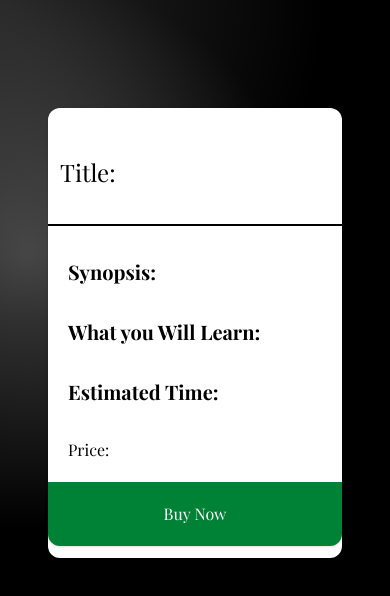
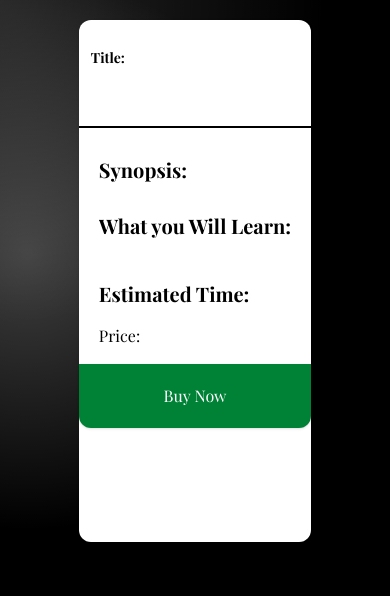
Before and after one commit to yaseen-s-8547/coreBites, a React (Vite) app: page /paywall/1 in a window 390 px wide. Shown: the top 596 px of the page. Built offline with nearby package versions, Linux system fonts and the light colour scheme; no server answers; a web font is replaced by a local one.

Commit message:
paywall responsive issues corrected

```diff
--- a/src/Components/Paywall.jsx
+++ b/src/Components/Paywall.jsx
@@ -44,25 +44,25 @@ export default function Paywall() {
     return (
         <>
 
-            <div className="w-full flex justify-center  px-12 sm:px-5   min-h-screen bg-[radial-gradient(circle_at_7%_30%,rgba(255,255,255,0.25),transparent_40%),radial-gradient(circle_at_0%_0%,rgba(255,255,255,0.15),transparent_35%),linear-gradient(to_right,#000000,#000000)]">
+            <div className="w-full flex justify-center  p-5 sm:px-5   min-h-screen bg-[radial-gradient(circle_at_7%_30%,rgba(255,255,255,0.25),transparent_40%),radial-gradient(circle_at_0%_0%,rgba(255,255,255,0.15),transparent_35%),linear-gradient(to_right,#000000,#000000)]">
 
-                <div className="w-full  flex flex-col gap-5 max-w-3xl mt-27 min-h-96   max-h-112.5 bg-white rounded-xl shadow "  >
-                    <div className=" mt-3 p-9 ps-3 border-b-2  border-black line-clamp-1 text-2xl font-bolder">
-                        <h1 className="text-left">Title: {lesson?.title}</h1>
+                <div className="  flex flex-col gap-4 max-w-3xl  md:mt-27 min-h-96   max-h-130.5 bg-white rounded-xl shadow overflow-scroll"  >
+                    <div className="  p-7 ps-3 border-b-2 h-27 border-black line-clamp-1 text-2xl font-bolder">
+                        <h1 className="text-left text-sm font-bold md:text-lg">Title: {lesson?.title}</h1>
                     </div>
-                    <div className="ps-5 pe-5 pt-3">
-                        <p className="font-bold text-md"><span className="text-xl font-bold">Synopsis:  </span>{lesson?.synopsis?.tagline}</p>
+                    <div className="ps-5 pe-5 pt-3 ">
+                        <p className="font-bold text-md line-clamp-2 md:line-clamp-6"><span className="text-xl font-bold">Synopsis:  </span>{lesson?.synopsis?.tagline}</p>
 
                     </div>
 
                     <div className="ps-5 pe-5 pt-3">
-                        <p className="font-bold text-md"><span className="text-xl font-bold">What you Will Learn:  </span>{lesson?.synopsis?.whatYouWillLearn}</p>
+                        <p className="font-bold text-md line-clamp-5 md:line-clamp-6"><span className="text-xl font-bold">What you Will Learn:  </span>{lesson?.synopsis?.whatYouWillLearn}</p>
                     </div>
-                    <div className="ps-5 pe-5 pt-3">
+                    <div className="ps-5 pe-5 pt-3  mt-3 ">
                         <p className="font-bold text-md"><span className="text-xl font-bold">Estimated Time: </span>{lesson?.synopsis?.estimatedTime}</p>
 
                     </div>
-                    <div className="ps-5 pe-5 pt-3">
+                    <div className="ps-5 pe-5  md:pt-3 ">
                         <p>Price:<span className="text-green-700">{lesson?.price}</span> </p>
                     </div>
                     <button className="bg-green-700 hover:bg-red-700 text-white hover:text-white rounded-t-none w-full max-w-3xl rounded-xl shadow p-5 " onClick={() => handleBuyLesson(lesson._id)}>{isBuying?<p>loading....</p>:buyStatus || <p>Buy Now</p>}</button>
```
Also changed, not shown: 1 other file (tests, documents, lock files or other folders).
